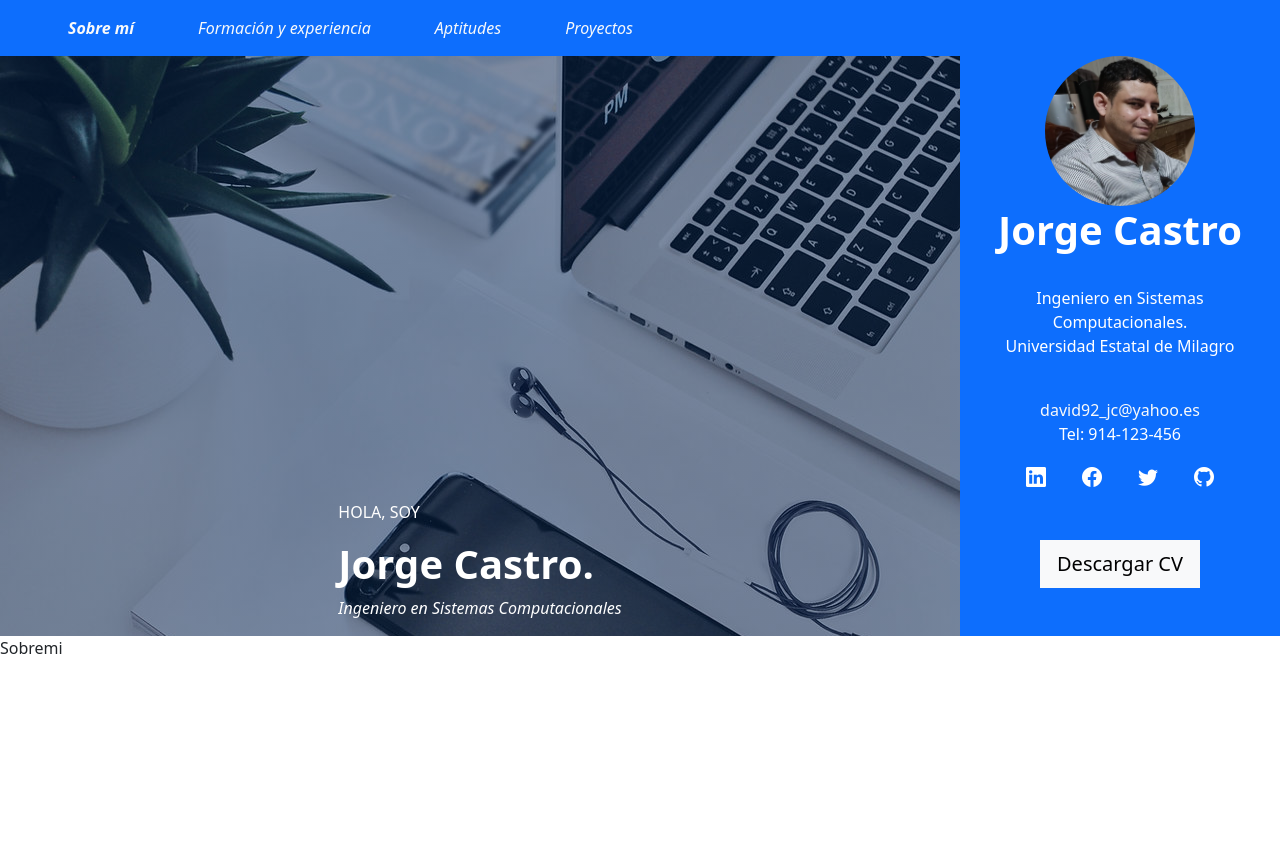
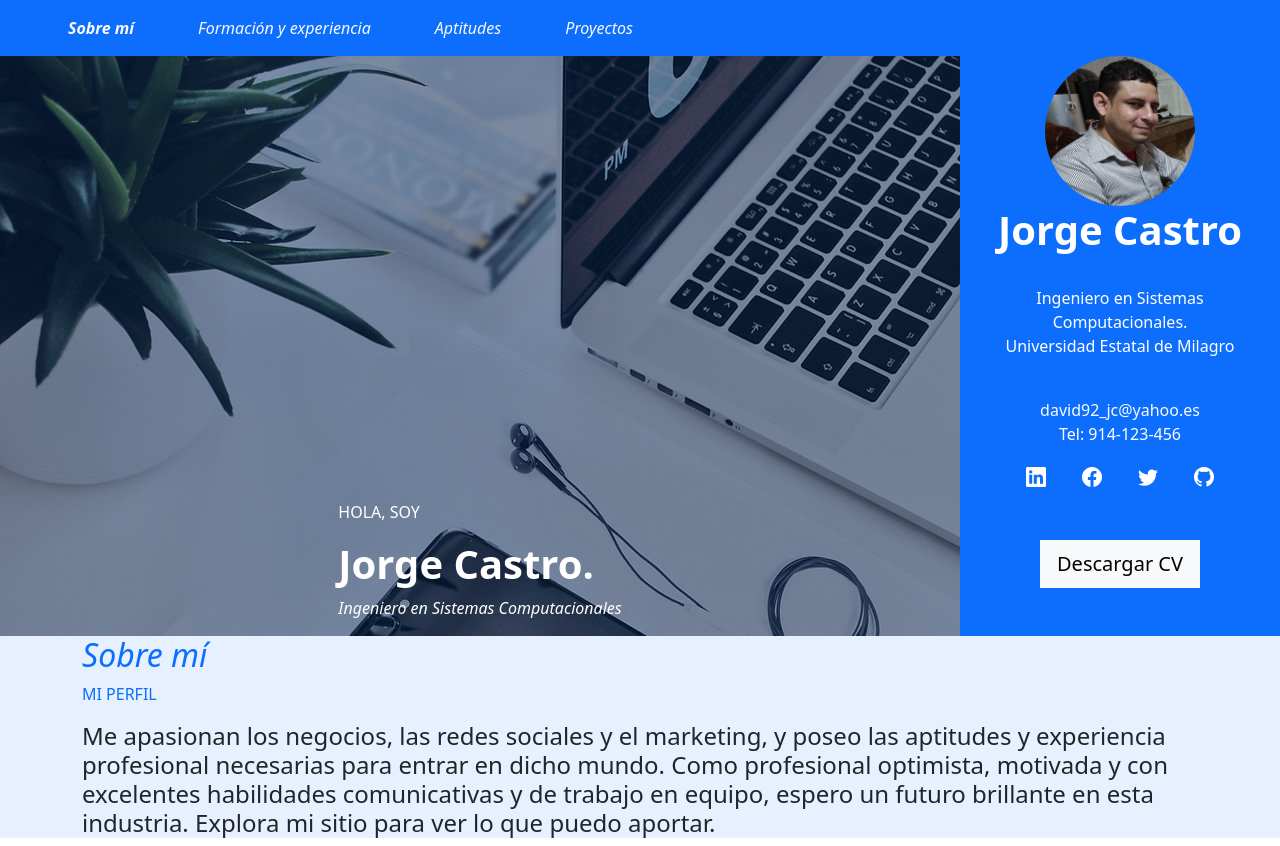
Before and after one commit to jeici21/portfolio, a React (Vite) app: page / in a window 1280 px wide. Before the commit the page ends 800 px from the top, so only its background shows below. Built offline with nearby package versions, Linux system fonts and the light colour scheme.

Commit message:
creada sección sobre mí

```diff
--- a/src/App.tsx
+++ b/src/App.tsx
@@ -1,13 +1,13 @@
 import Navbar from "./components/Navbar"
 import Portada from "./components/Portada"
-import Sobremi from "./components/Sobremi"
+import SobreMi from "./components/Sobremi"
 
 function App() {
   return (
     <>
       <Navbar />
       <Portada />
-      <Sobremi />
+      <SobreMi />
     </>
   )
 }
--- a/src/components/Sobremi.tsx
+++ b/src/components/Sobremi.tsx
@@ -1,7 +1,16 @@
-const Sobremi = () => {
+const SobreMi = () => {
     return (
-        <div>Sobremi</div>
+        <div className="bg-primary bg-opacity-10">
+            <div className="container">
+                <h2 className="fst-italic text-primary">Sobre mí</h2>
+                <p className="text-primary">MI PERFIL</p>
+                <h4>Me apasionan los negocios, las redes sociales y el marketing, y poseo las aptitudes y
+                    experiencia profesional necesarias para entrar en dicho mundo. Como profesional optimista,
+                    motivada y con excelentes habilidades comunicativas y de trabajo en equipo, espero un
+                    futuro brillante en esta industria. Explora mi sitio para ver lo que puedo aportar.</h4>
+            </div>
+        </div>
     )
 }
 
-export default Sobremi
+export default SobreMi
```
